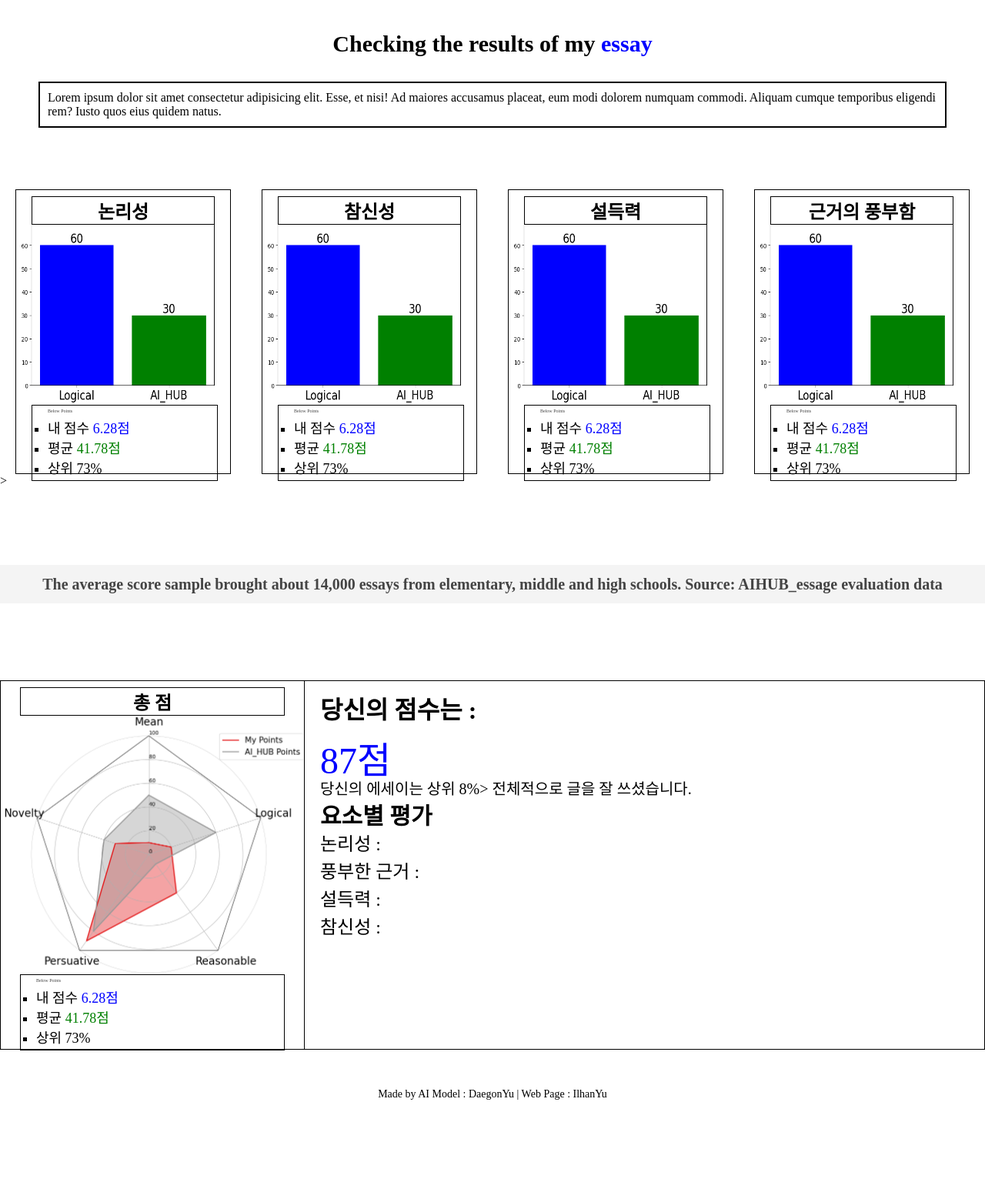
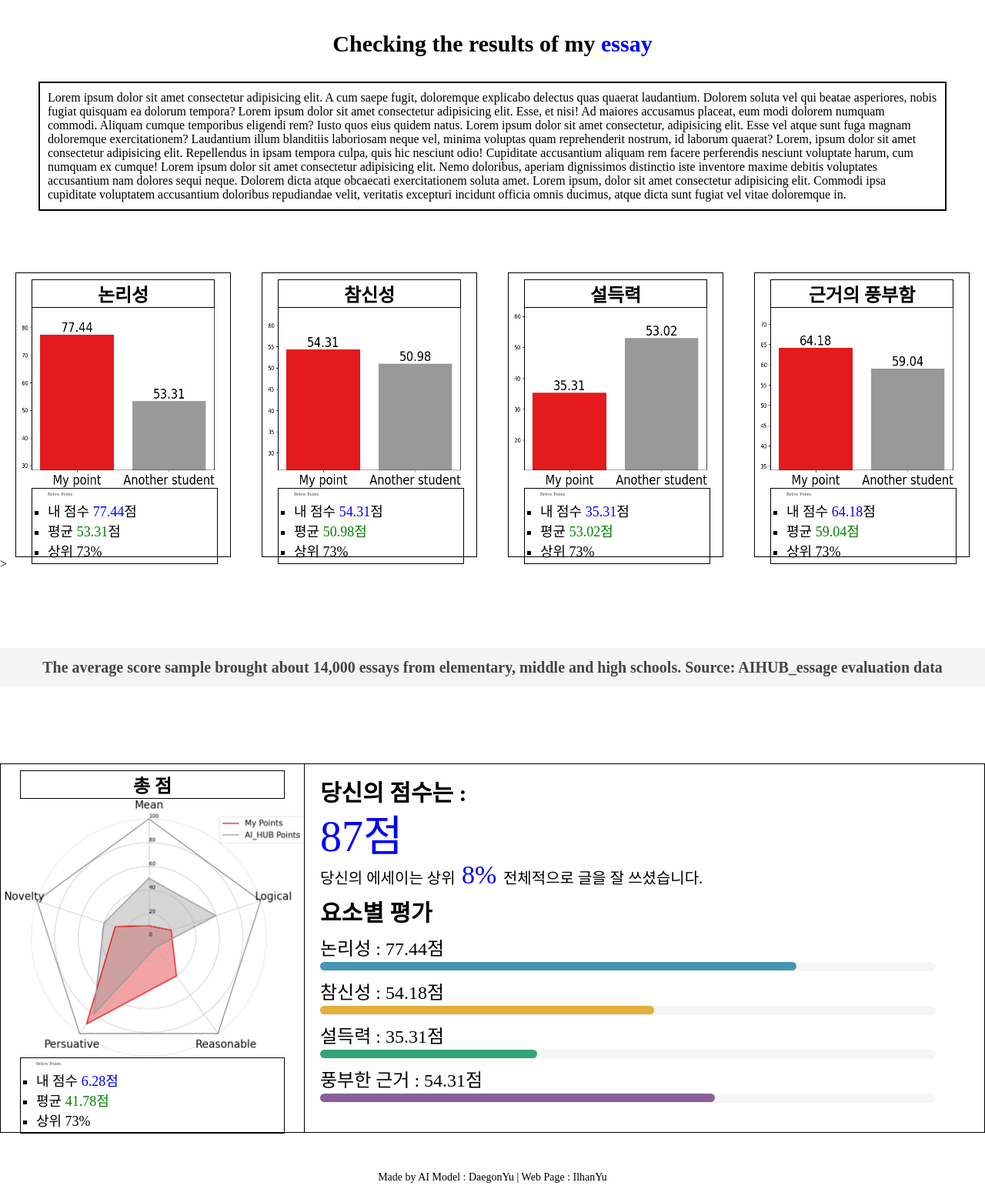
Before and after one commit to daegonYu/Automated-Essay-Scoring-Simple-Web, a Flask app: template templates/result.html in a window 1280 px wide. Shown: the whole page at 77% size. Before the commit the page ends 1429 px from the top, so only its background shows below. Run offline with Flask 2, Linux system fonts and the light colour scheme; the template is opened without the code that fills it, so the values that code supplies are empty; parts of the project's set-up code (start-up, migrations or seed data) failed here and were passed over.

Commit message:
img changing and fixing bar

```diff
--- a/templates/result.html
+++ b/templates/result.html
@@ -71,8 +71,8 @@
             {
                 width: 260px;
                 height: 234px;
-                background-size: 260px 248px;
-                background-position: 2px -12px;
+                background-size: 306px 275px;
+                background-position: -18px -34px;
                 background-repeat: no-repeat;
             }
             .logicality-graph
@@ -81,15 +81,15 @@
             }
             .novelty-graph
             {
-                background-image: url(/static/images/logical.png);
+                background-image: url(/static/images/novelty.png);
             }
             .persuasivePower-graph
             {
-                background-image: url(/static/images/logical.png);
+                background-image: url(/static/images/persuasive.png);
             }
             .basis-graph
             {
-                background-image: url(/static/images/logical.png);
+                background-image: url(/static/images/reason.png);
             }
             .result-text
             {
@@ -169,13 +169,14 @@
             }
             .evaluation-title
             {
-                font-size: 32px;
+                font-size: 30px;
                 font-weight: 700;
             }
             .evaluation-element
             {
                 font-size: 30px;
                 font-weight: 700;
+                margin: 10px 0 0 0;
             }
             .evaluation-ul
             {
@@ -196,26 +197,74 @@
             }
             .evaluation-text
             {
-                font-size: 48px;
+                font-size: 56px;
                 color: blue;
-                margin: 30px 0 0 0;
+                margin: 20px 0 0 0;
             }
             .evaluation-under
             {
+                margin: 14px 0 0 0;
                 font-size: 20px;
                 color: black;
             }
+            .persent
+            {
+                font-size: 34px;
+                color: blue;
+            }
+            .li
+            {
+                padding: 10px 0 0 0;
+            }
+            .progress
+            {
+                width: 800px;
+                height: 12px;
+                background-color: #f5f5f5;
+                border-radius: 30px;
+            }
+            .bar
+            {
+                height: 11px;
+                background-color: green;
+                border-radius: 30px;
+                margin: -1px 0 0 0;
+            }
+            .logical-bar
+            {
+                background-color: #4298b4;
+                width: 387.2px;
+            }
+            .novelty-bar
+            {
+                background-color: #e4ae3a;
+                width: 271.55px;
+            }
+            .persuasive-bar
+            {
+                background-color: #33a474;
+                width: 176.55px;
+            }
+            .reason-bar
+            {
+                background-color: #886199;
+                width: 271.575px;
+            }
         </style>
     </head>
-
-
     <body>
         <div class="wrapper">
             <div class="essay-title">
                 Checking the results of my <span class="essay-word">essay</span>
             </div>
             <div class="essay-content">
+                Lorem ipsum dolor sit amet consectetur adipisicing elit. A cum saepe fugit, doloremque explicabo delectus quas quaerat laudantium. Dolorem soluta vel qui beatae asperiores, nobis fugiat quisquam ea dolorum tempora?
                 Lorem ipsum dolor sit amet consectetur adipisicing elit. Esse, et nisi! Ad maiores accusamus placeat, eum modi dolorem numquam commodi. Aliquam cumque temporibus eligendi rem? Iusto quos eius quidem natus.
+                Lorem ipsum dolor sit amet consectetur, adipisicing elit. Esse vel atque sunt fuga magnam doloremque exercitationem? Laudantium illum blanditiis laboriosam neque vel, minima voluptas quam reprehenderit nostrum, id laborum quaerat?
+                Lorem, ipsum dolor sit amet consectetur adipisicing elit. Repellendus in ipsam tempora culpa, quis hic nesciunt odio! Cupiditate accusantium aliquam rem facere perferendis nesciunt voluptate harum, cum numquam ex cumque!
+                Lorem ipsum dolor sit amet consectetur adipisicing elit. Nemo doloribus, aperiam dignissimos distinctio iste inventore maxime debitis voluptates accusantium nam dolores sequi neque. Dolorem dicta atque obcaecati exercitationem soluta amet.
+                Lorem ipsum, dolor sit amet consectetur adipisicing elit. Commodi ipsa cupiditate voluptatem accusantium doloribus repudiandae velit, veritatis excepturi incidunt officia omnis ducimus, atque dicta sunt fugiat vel vitae doloremque in.
+
             </div>
             <div class="result-container">
                 <div class="result-content">
@@ -229,8 +278,8 @@
                             Below Points
                         </div>
                         <ul class="ul">
-                            <li>내 점수 <span class="blue">6.28점</span></li>
-                            <li>평균 <span class="green">41.78점</span></li>
+                            <li>내 점수 <span class="blue logical-blue">77.44</span>점</li>
+                            <li>평균 <span class="green logical-green">53.31</span>점</li>
                             <li>상위 73%</li>
                         </ul>
                     </div>
@@ -246,8 +295,8 @@
                             Below Points
                         </div>
                         <ul class="ul">
-                            <li>내 점수 <span class="blue">6.28점</span></li>
-                            <li>평균 <span class="green">41.78점</span></li>
+                            <li>내 점수 <span class="blue novelty-blue">54.31</span>점</li>
+                            <li>평균 <span class="green">50.98점</span></li>
                             <li>상위 73%</li>
                         </ul>
                     </div>
@@ -263,8 +312,8 @@
                             Below Points
                         </div>
                         <ul class="ul">
-                            <li>내 점수 <span class="blue">6.28점</span></li>
-                            <li>평균 <span class="green">41.78점</span></li>
+                            <li>내 점수 <span class="blue persuasive-blue">35.31</span>점</li>
+                            <li>평균 <span class="green">53.02점</span></li>
                             <li>상위 73%</li>
                         </ul>
                     </div>
@@ -280,8 +329,8 @@
                             Below Points
                         </div>
                         <ul class="ul">
-                            <li>내 점수 <span class="blue">6.28점</span></li>
-                            <li>평균 <span class="green">41.78점</span></li>
+                            <li>내 점수 <span class="blue reason-blue">64.18</span>점</li>
+                            <li>평균 <span class="green">59.04점</span></li>
                             <li>상위 73%</li>
                         </ul>
                     </div>
@@ -319,7 +368,7 @@
                     <div class="evaluation-text">
                         87점
                         <div class="evaluation-under">
-                            당신의 에세이는 상위 <span class="persent">8%</span>>
+                            당신의 에세이는 상위<span class="persent"> 8% </span>
                             전체적으로 글을 잘 쓰셨습니다.
 
                         </div>
@@ -327,17 +376,30 @@
                     <div class="evaluation-element">
                         요소별 평가
                         <ul class="evaluation-ul">
-                            <li>
-                                논리성 :
+                            <li class="li logical-li">
+                                논리성 : 77.44점
+                                <div class="progress logical-progress">
+                                    <div class="bar logical-bar">
+                                    </div>
+                                </div>
                             </li>
-                            <li>
-                                풍부한 근거 :
+                            <li class="li novelty-li">
+                                참신성 : 54.18점
+                                <div class="progress novelty-progress">
+                                    <div class="bar novelty-bar">
+                                    </div>
                             </li>
-                            <li>
-                                설득력 :
+                            <li class="li persuasive-li">
+                                설득력 : 35.31점
+                                <div class="progress persuasive-progress">
+                                    <div class="bar persuasive-bar">
+                                    </div>
                             </li>
-                            <li>
-                                참신성 :
+                            <li class="li reason-li">
+                                풍부한 근거 : 54.31점
+                                <div class="progress reason-progress">
+                                    <div class="bar reason-bar">
+                                    </div>
                             </li>
                         </ul>
                     </div>
@@ -348,55 +410,68 @@
         <footer>
                 Made by AI Model : DaegonYu     |       Web Page : IlhanYu
         </footer>
+        <script>
+            let logicalBarPersent = document.querySelector(".logical-bar");
+            let logicalBlue = document.querySelector(".logical-blue");
+            let logicalBlueInnerHTML;
+            let noveltyBarPersent = document.querySelector(".novelty-bar");
+            let noveltyBlue = document.querySelector(".novelty-blue");
+            let noveltyBlueInnerHTML;
+            let persuasiveBarPersent = document.querySelector(".persuasive-bar");
+            let persuasiveBlue = document.querySelector(".persuasive-blue");
+            let persuasiveBlueInnerHTML;
+            let reasonBarPersent = document.querySelector(".reason-bar");
+            let reasonBlue = document.querySelector(".reason-blue");
+            let reasonBlueInnerHTML;
 
+            function barMove (event) {
+                logicalBlueInnerHTML = logicalBlue.innerHTML;
+                noveltyBlueInnerHTML = noveltyBlue.innerHTML;
+                persuasiveBlueInnerHTML = persuasiveBlue.innerHTML;
+                reasonBlueInnerHTML = reasonBlue.innerHTML;
 
-        <!-- <div>
-            <h2>에세이 결과 확인~!</h2>
-            <div style="border: 1px solid black;" cols="100">
-                {{ essay }}
-            </div>
-        </div> -->
+                for(let i = 0; i <= logicalBlueInnerHTML * 8; i++) {
+                    console.log(logicalBlueInnerHTML);
+                    logicalBarPersent.style.width = `${i}px`;
+                }
+                for(let i = 0; i <= noveltyBlueInnerHTML * 8; i++) {
+                    console.log(noveltyBlueInnerHTML);
+                    noveltyBarPersent.style.width = `${i}px`;
+                }
+                for(let i = 0; i <= persuasiveBlueInnerHTML * 8; i++) {
+                    console.log(persuasiveBlueInnerHTML);
+                    persuasiveBarPersent.style.width = `${i}px`;
+                }
+                for(let i = 0; i <=  reasonBlueInnerHTML * 8; i++) {
+                    console.log(reasonBlueInnerHTML);
+                    reasonBarPersent.style.width = `${i}px`;
+                }
+            }
 
-        <!-- <div style="width: 99%; bottom:100px; padding-top:20px">
+            barMove();
 
-            <div style="width:33%; float:left">
-                 {% if True %}
-                 <img src="{{ url_for('static', filename="images/logical.png") }}" style="width:400px"><br>
-                <img src="/flakAESHomepage/static/images/logical.png" alt="">
-                 {% endif %}
-                <div>
-                    <h3>논리성 {{ point_list[0] }}점</h3>
-                    <h3>평균 {{ mean_list[0] }}점</h3>
-                    <h3>상위 {{ grade_list[0] }}%</h3>
-                </div>
-            </div>
+          /*  function move() {
+                if(i == 0) {
+                    elem = document.getElementsByClassName("bar");
+                    i = 1;
+                    let width = 1;
+                    let id = setInterval(frame, 10);
 
-            <div style="width:33%; float:left">
-                 {% if True %}
-                <img src="{{ url_for('static', filename="images/novelty.png") }}" style="width:400px"><br>
-                {% endif %}
-                <div>
-                <h3>참신성 {{ point_list[1] }}점</h3>
-                <h3>평균 {{ mean_list[1] }}점</h3>
-                <h3>상위 {{ grade_list[1] }}%</h3>
-                </div>
-            </div>
+                    function frame() {
+                        if(width >= 100){
+                            clearInterval(id);
+                            i = 0;
+                        }  else {
+                            width++;
+                            elem.style.width = "100px"
+                        }
+                    }
+                }
+            }
 
-            <div style="width:34%; float:left">
-                {% if True %}
-                <img src="{{ url_for('static', filename="images/persuasive.png") }}" style="width:400px"><br>
-                {% endif %}
-                <div>
-                    <h3>설득력 {{ point_list[2] }}점</h3>
-                    <h3>평균 {{ mean_list[2] }}점</h3>
-                    <h3>상위 {{ grade_list[2] }}%</h3>
-                </div>
-            </div>
-        <div>
+            move();
 
-        <div>
-            <h4> 위 자료의 표본은 초중고 에세이 약 1만4천개를 가져왔습니다.</h4>
-            <h4> 출처 : AIHUB_에세이 글 평가 데이터 </h4>
-        </div> -->
+            */
+        </script>
     </body>
 </html>
```
Also changed, not shown: static/images/logical.png, static/images/novelty.png, static/images/persuasive.png, static/images/reason.png (added), 2 other files.
